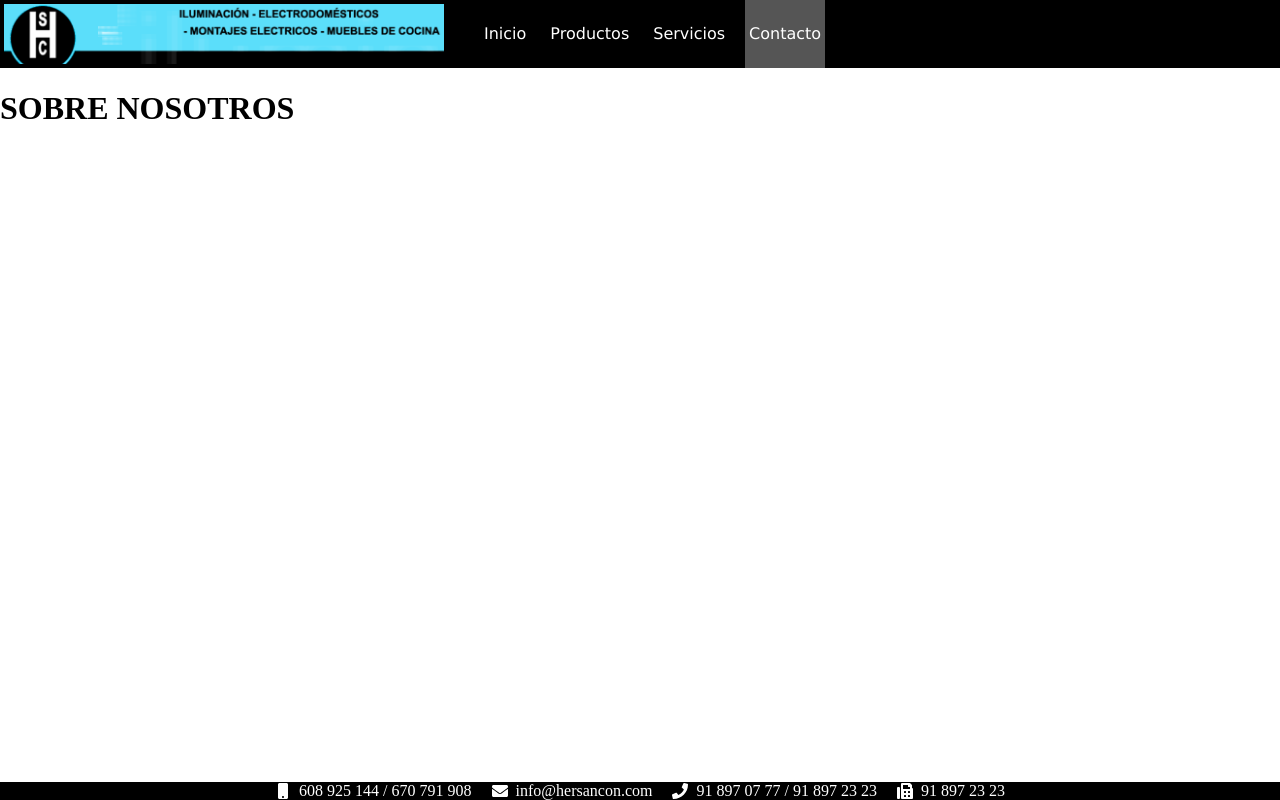
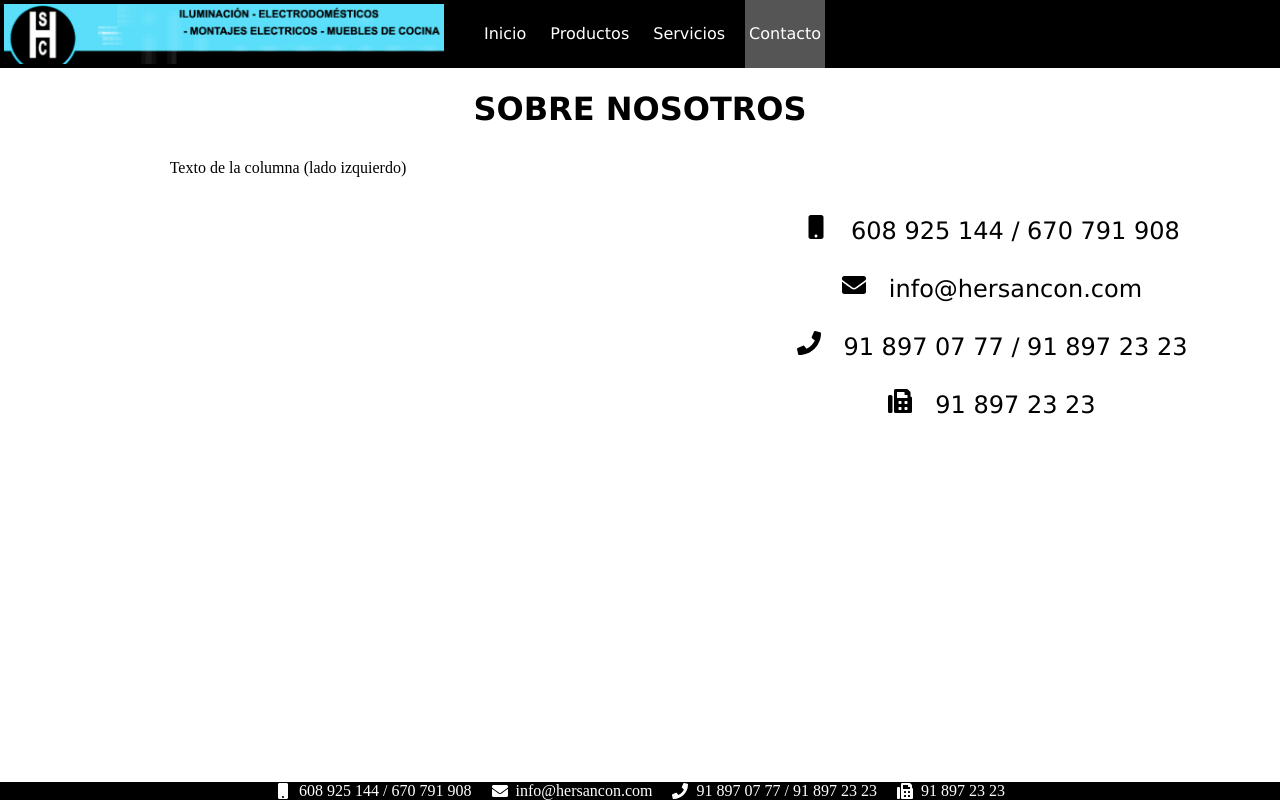
Before and after one commit to martasanab96/proyecto-web-hersancon, a React (Create React App) app: page /Contacto in a window 1280 px wide. Built offline with nearby package versions, Linux system fonts and the light colour scheme.

Commit message:
Haciendo el "Contacto"

```diff
--- /dev/null
+++ b/src/assets/Contacto.css
@@ -0,0 +1,23 @@
+.sobre-nosotros {
+    color: black;
+    align-items: center;
+    justify-content: center;
+    font-family: Verdana, Geneva, Tahoma, sans-serif;
+    text-align: center;
+}
+
+.col-izq {
+    padding: 10px;
+    float: left;
+    width: 45%;
+    text-align: center;
+}
+
+.col-der {
+    padding: 10px;
+    float: right;
+    width: 45%;
+    text-align: center;
+    font-family: Verdana, Geneva, Tahoma, sans-serif;
+    font-size: 150%;
+}
--- a/src/pages/Contacto.jsx
+++ b/src/pages/Contacto.jsx
@@ -1,9 +1,23 @@
 import React from 'react'
+import '../assets/Contacto.css';
+import { FaEnvelope, FaPhone, FaFax, FaMobile } from "react-icons/fa";
 
 function Contacto() {
 
     return (
-        <h1>SOBRE NOSOTROS</h1>
+        <div>
+            <h1 className='sobre-nosotros'>SOBRE NOSOTROS</h1>
+
+            <div className='col-izq'>Texto de la columna (lado izquierdo)</div>
+
+            <div className='col-der'><br /><br />
+                <FaMobile/> &nbsp; 608 925 144 / 670 791 908 <br /><br />
+                <FaEnvelope/> &nbsp; info@hersancon.com <br /><br />
+                <FaPhone/> &nbsp; 91 897 07 77 / 91 897 23 23 <br /> <br />
+                <FaFax/> &nbsp; 91 897 23 23
+            </div>
+
+        </div>
     )
 }
 
```
